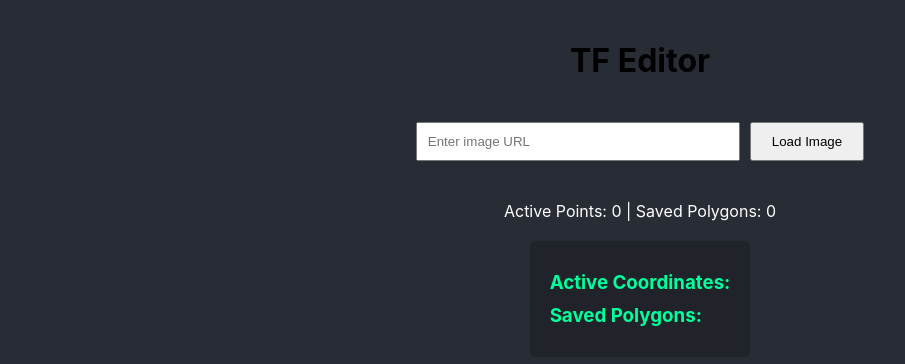
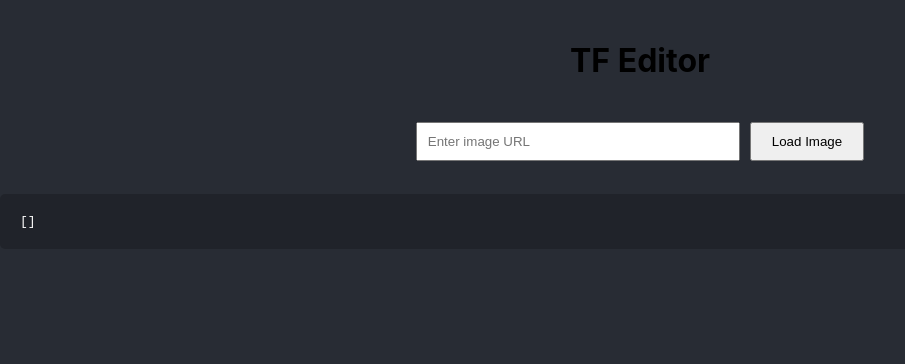
Before and after one commit to imehesz/tfeditor, a React (Create React App) app: page / in a window 1280 px wide. Shown: the top 364 px of the page, without its empty margins (0-905 px from the left). Built offline with nearby package versions, Linux system fonts and the light colour scheme.

Commit message:
Updated coordinate display

```diff
--- a/src/App.css
+++ b/src/App.css
@@ -33,9 +33,9 @@ button {
 }
 
 img {
-  max-width: 100%;
+  width: auto;
   height: auto;
-  display: block;
+  max-width: none;
 }
 .overlay {
   position: absolute;
@@ -53,10 +53,15 @@ g {
   pointer-events: all;
 }
 .coordinates-display {
-  margin-top: 20px;
+  width: 100%;
   color: white;
+  text-align: left;
+  font-family: monospace;
+  white-space: pre;
+  background: rgba(0, 0, 0, 0.2);
+  padding: 20px;
+  border-radius: 5px;
 }
-
 .debug-info {
   color: white;
   text-align: left;
--- a/src/App.js
+++ b/src/App.js
@@ -15,6 +15,15 @@ function App() {
     setCurrentCoordinates([]);
     setSavedPolygons([]);
   };
+
+    const formatCoordinatesArray = () => {
+        const currentPolygon = currentCoordinates.map(coord => [coord.x, coord.y]);
+        const allPolygons = [...savedPolygons.map(poly => poly.map(coord => [coord.x, coord.y]))];
+        if (currentPolygon.length > 0) {
+            allPolygons.push(currentPolygon);
+        }
+        return JSON.stringify(allPolygons);
+    };
 
   const handleImageClick = (e) => {
     // Only add new point if we're not dragging
@@ -169,28 +178,9 @@ function App() {
               ))}            </svg>
           </div>
         )}
-        <div className="coordinates-display">
-          Active Points: {currentCoordinates.length} | Saved Polygons: {savedPolygons.length}
-        </div>
-        <div className="debug-info">
-          <h3>Active Coordinates:</h3>
-          {currentCoordinates.map((coord, index) => (
-            <div key={index}>
-              Point {index + 1}: x={coord.x}, y={coord.y}
-            </div>
-          ))}
-          <h3>Saved Polygons:</h3>
-          {savedPolygons.map((polygon, polyIndex) => (
-            <div key={polyIndex}>
-              Polygon {polyIndex + 1}:
-              {polygon.map((coord, pointIndex) => (
-                <div key={pointIndex} style={{marginLeft: '20px'}}>
-                  Point {pointIndex + 1}: x={coord.x}, y={coord.y}
-                </div>
-              ))}
-            </div>
-          ))}
-        </div>
+        <pre className="coordinates-display">
+          {formatCoordinatesArray()}
+        </pre>
       </header>
     </div>
   );
```
